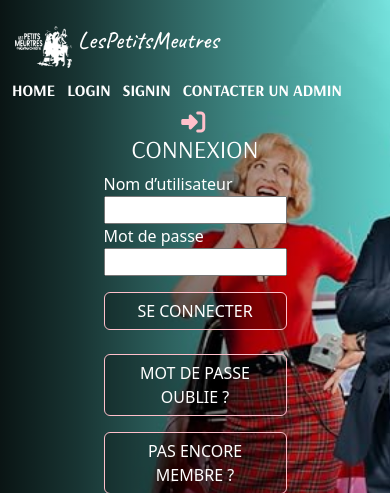
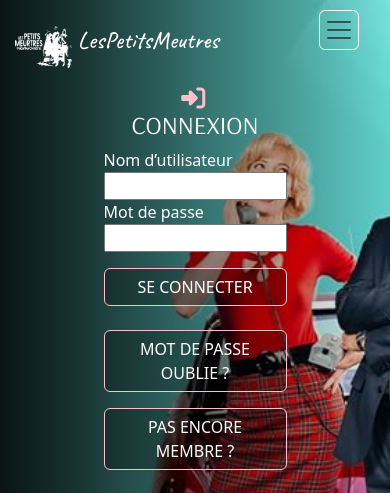
Before and after one commit to memphis-tools/dummy_django_app_on_render, a Django app: page /login/ in a window 390 px wide. Shown: the top 493 px of the page. Run offline with Django 5.2, Linux system fonts and the light colour scheme; some libraries are stand-ins or nearby versions.

Commit message:
Align home elements, move login CTA into navbar, use bs_icon magnifier, responsive navbar toggle
Co-authored-by: memphis-tools <memphis-tools@users.noreply.github.com>

```diff
--- a/dummy_django_blog/static/assets/css/styles.css
+++ b/dummy_django_blog/static/assets/css/styles.css
@@ -661,6 +682,25 @@ footer a {
     object-fit: contain; /* Ensures the image is scaled to fit within the specified dimensions */
 }
 
+
+@media (max-width: 991.98px) {
+  #navbar-nav {
+    flex-direction: column;
+    flex-wrap: nowrap;
+    align-items: flex-start;
+    gap: 8px 0;
+  }
+  #navbar-nav .nav-link,
+  #navbar-nav .custom-dropdown {
+    width: 100%;
+  }
+  .nav-cta {
+    margin-left: 0;
+  }
+  .navbar-cta-button {
+    width: 100%;
+  }
+}
 @media (max-width: 820px) {
   .app-submenu {
     display: flex;
--- a/dummy_django_blog/templates/base.html
+++ b/dummy_django_blog/templates/base.html
@@ -31,7 +31,7 @@
         {% endif %}
     </div>
     <header>
-        <nav class="navbar navbar-light navbar-light sticky-top navbar-custom fixed*top" id="navbar">
+        <nav class="navbar navbar-expand-lg navbar-light sticky-top navbar-custom fixed*top" id="navbar">
             <div class="w-100 container-fluid">
                 {% if user.is_authenticated %}
                     <a class="navbar-brand" href="{% url 'feed' %}">
@@ -44,7 +44,11 @@
                         LesPetitsMeutres
                     </a>
                 {% endif %}
-                <div id="navbar-nav" class="navbar-nav ml-auto">
+                <button id="navbar-toggler" class="navbar-toggler d-lg-none" type="button" data-bs-toggle="collapse" data-bs-target="#navbarNav" aria-controls="navbarNav" aria-expanded="false" aria-label="Basculer la navigation">
+                    <span class="navbar-toggler-icon"></span>
+                </button>
+                <div class="collapse navbar-collapse" id="navbarNav">
+                          <div id="navbar-nav" class="navbar-nav ml-auto">
                           {% if user.is_authenticated %}
                               <div class="nav-link">
                                   <a class="nav-item" href="{% url 'feed' %}">home</a>
@@ -80,6 +84,11 @@
                               <div class="nav-link">
                                   <a class="nav-item" href="{% url 'signin' %}">signin</a>
                               </div>
+                              <div class="nav-link nav-cta">
+                                  <button type="button" class="btn btn-primary navbar-cta-button">
+                                      <a href="{% url 'login' %}">CONNECTEZ VOUS POUR PARTICIPER AU BLOG</a>
+                                  </button>
+                              </div>
                           {% endif %}
                           <div class="nav-link">
                               <a class="nav-item" href="{% url 'contact_admin' %}">contacter un admin</a>
@@ -108,6 +117,7 @@
                                   </form>
                               {% endif %}
                           </div>
+                </div>
             </div>
         </nav>
     </header>
```
Also changed, not shown: other parts of dummy_django_blog/static/assets/css/styles.css (+25 -4 lines), dummy_django_blog/blog/templates/blog/home.html (+1 -6 lines).
